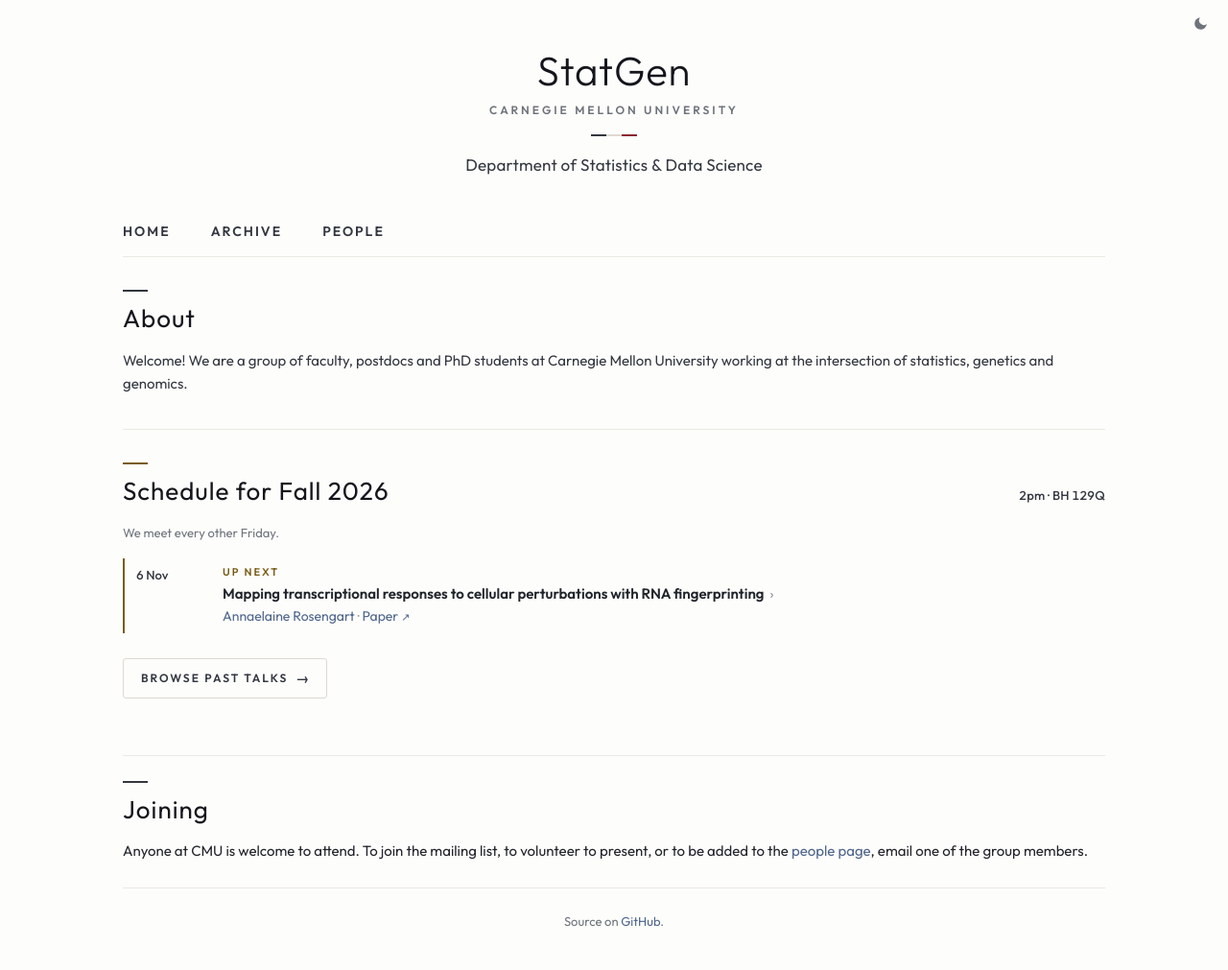
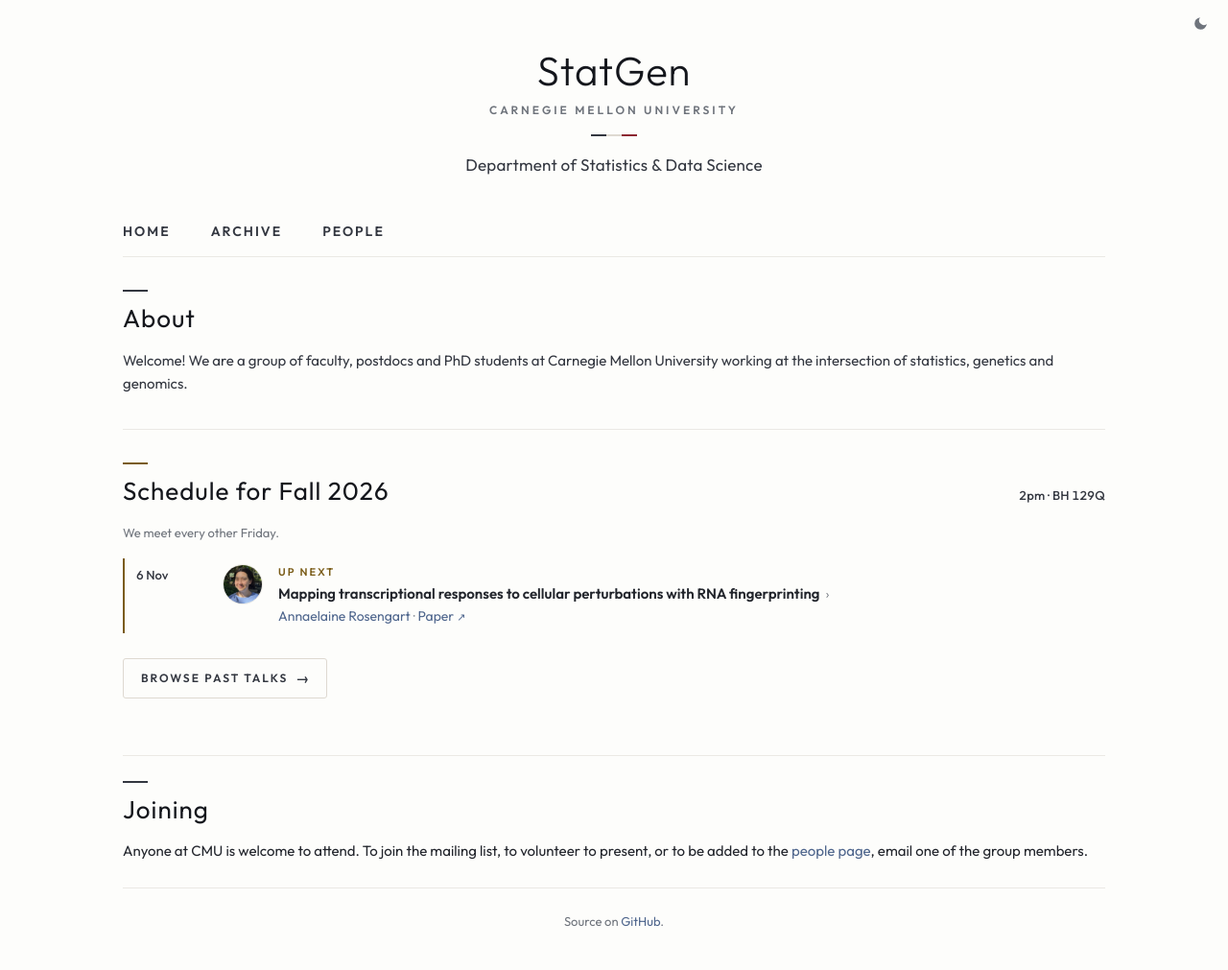
Before and after one commit to cmustatgen/cmustatgen.github.io, a Jekyll site: the page built from index.html, in a window 1280 px wide. Shown: the whole page at 96% size. Built offline with Jekyll 4.4.1, drawn with Linux system fonts in a browser that asks for light colours.

Commit message:
Show speaker headshot beside each scheduled talk
Co-Authored-By: Claude Fable 5.1 <noreply@anthropic.com>

```diff
--- a/_includes/talk.html
+++ b/_includes/talk.html
@@ -57,6 +57,22 @@
      {% if kind == 'talk' %}data-search="{{ haystack | strip_newlines | downcase | escape_once }}"{% endif %}
      {% if t.date %}id="t-{{ t.date }}{% if t.speakers.first %}-{{ t.speakers.first }}{% endif %}"{% endif %}>
   <div class="talk-date">{{ t.date | date: date_fmt }}</div>
+  {%- comment -%} Speaker headshots, schedule mode only; the column is always
+    present so titles stay aligned across talk and break rows. {%- endcomment -%}
+  {%- if mode != 'archive' -%}
+  <div class="talk-speakers" aria-hidden="true">
+    {%- if kind == 'talk' -%}
+      {%- for slug in t.speakers -%}
+        {%- assign sp = site.data.people[slug] -%}
+        {%- if sp -%}
+    <img class="talk-avatar" loading="lazy"
+         src="{{ sp.img | default: '/assets/people/placeholder.jpg' | relative_url }}"
+         alt="" width="40" height="40">
+        {%- endif -%}
+      {%- endfor -%}
+    {%- endif -%}
+  </div>
+  {%- endif -%}
   <div class="talk-body">
 
     {%- if kind == 'talk' -%}
```
Also changed, not shown: libs/custom/my_css.css.
